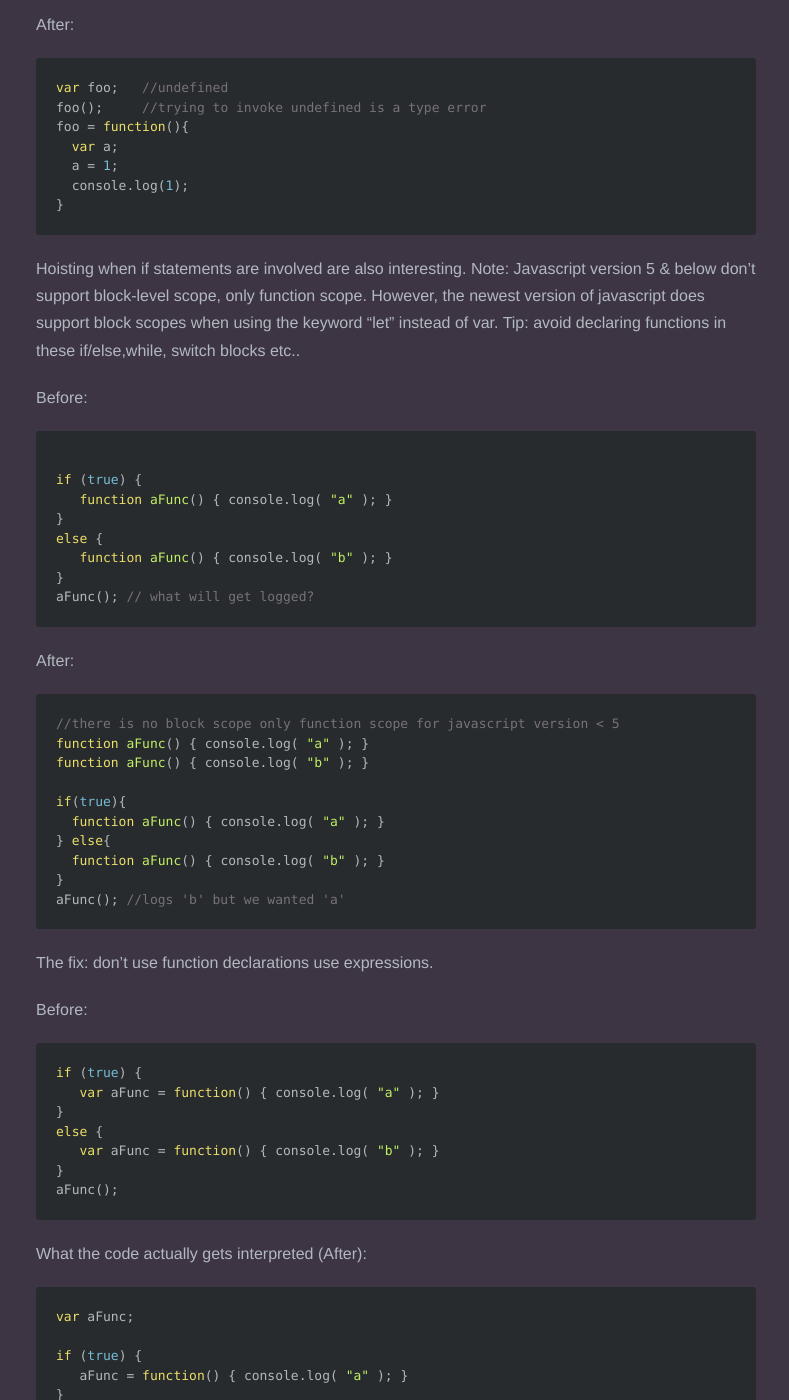
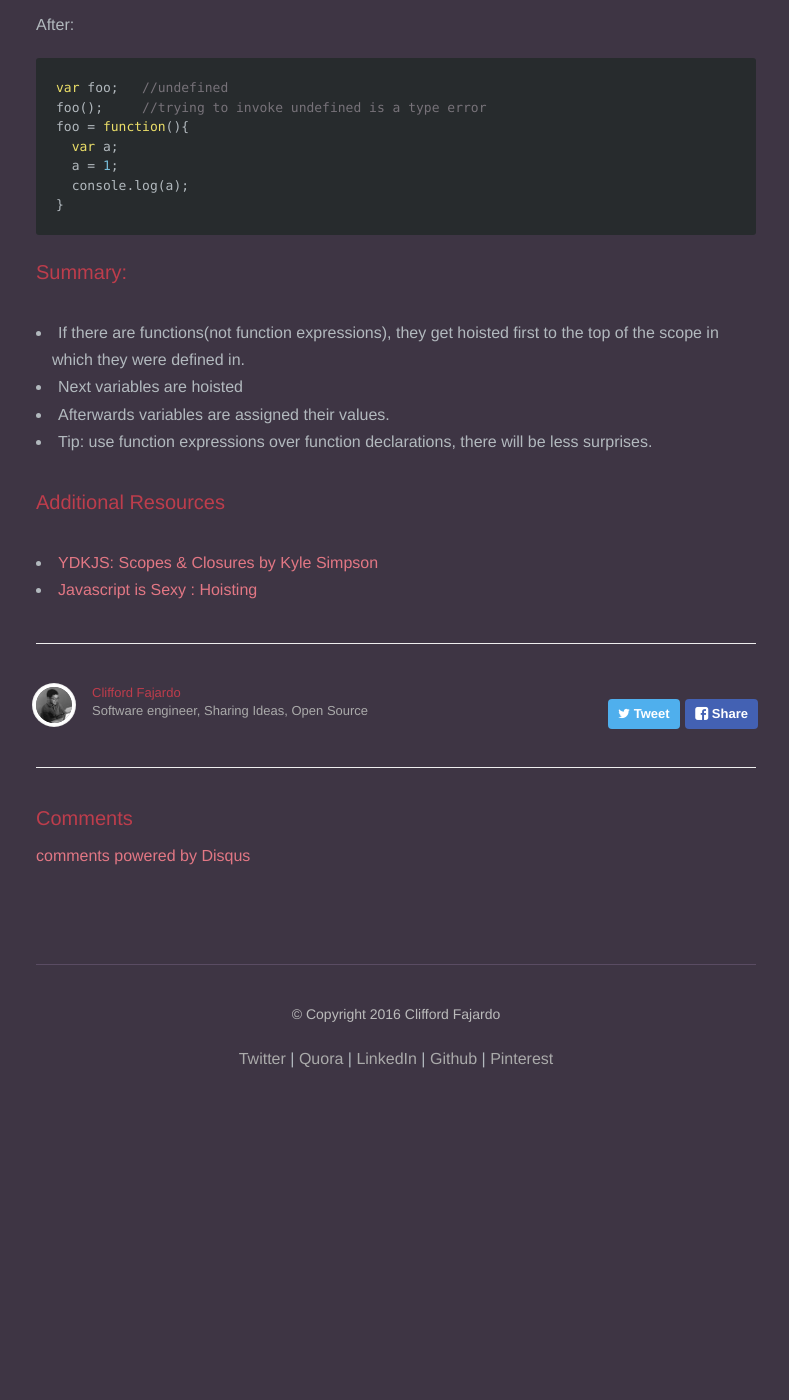
Before and after one commit to JosephSun/cliffordfajardo.github.io, a Jekyll site: the page built from _posts/2015-10-29-how-does-hoisting-work-in-javascript.md, in a window 1280 px wide and 1400 px high, scrolled down 2938 px. Shown: the whole window, without its empty margins (244-1033 px from the left). Built offline with Jekyll 4.4.1, drawn with Linux system fonts in a browser that asks for light colours; nearby versions of some CDN libraries; Markdown is read by kramdown in place of the engine named in the settings; comment, search, counter and statistics services are not loaded; after the commit the page ends 4131 px from its top, so only the background shows below that; some of the changed lines change nothing that is shown; some of the changed text lies outside the part shown.

Commit message:
removing conditional hoisting temporarily. Recent changes to JS engine

````diff
--- a/_posts/2015-10-29-how-does-hoisting-work-in-javascript.md
+++ b/_posts/2015-10-29-how-does-hoisting-work-in-javascript.md
@@ -108,8 +108,8 @@ Before:
 ```js
 foo();        //??
 var foo = function bar() {
-    var a = 1;
-    console.log(1)
+  var a = 1;
+  console.log(a)
 };
 ```
 
@@ -121,18 +121,24 @@ foo();     //trying to invoke undefined is a type error
 foo = function(){
   var a;
   a = 1;
-  console.log(1);
+  console.log(a);
 }
 ```
 
 
 
-Hoisting when if statements are involved are also interesting. Note: Javascript version 5 & below don't support block-level scope, only function scope. However, the newest version of javascript does support block scopes when using the keyword "let" instead of var. Tip: avoid declaring functions in these if/else,while, switch blocks etc..
+
+
+
+
+<!-- TODO: Correct examples in this section -->
+<!--
+
+Hoisting when if statements are involved are also interesting. Note: Javascript version 5 & below don't support block-level scope, only function scope. However, the newest version of javascript does support block scopes when using the keyword "let" instead of var. Tip: avoid declaring non function expressions in these if/else,while, switch blocks etc..
 
 Before:
 
 ```js
-
 if (true) {
    function aFunc() { console.log( "a" ); }
 }
@@ -142,7 +148,7 @@ else {
 aFunc(); // what will get logged?
 ```
 
-After:
+What the code actually gets interpreted as (After):
 
 ```js
 //there is no block scope only function scope for javascript version < 5
@@ -184,7 +190,42 @@ else {
 }
 aFunc(); // logs "a", what we wanted!
 ```
+-->
 
+
+
+
+
+
+<!-- TODO: Finish section -->
+
+<!-- Hoisting with precedence involved:
+Before:
+
+```js
+var a = 1;
+function b() {
+    a = 10;
+    return;
+    function a() {}
+}
+b();
+console.log(a);
+```
+
+After:
+
+```js
+function b() {
+  function a() {}
+  a = 10;
+  return;
+}
+var a;
+a = 1
+b();
+console.log(a); //1
+``` -->
 
 
 
````
